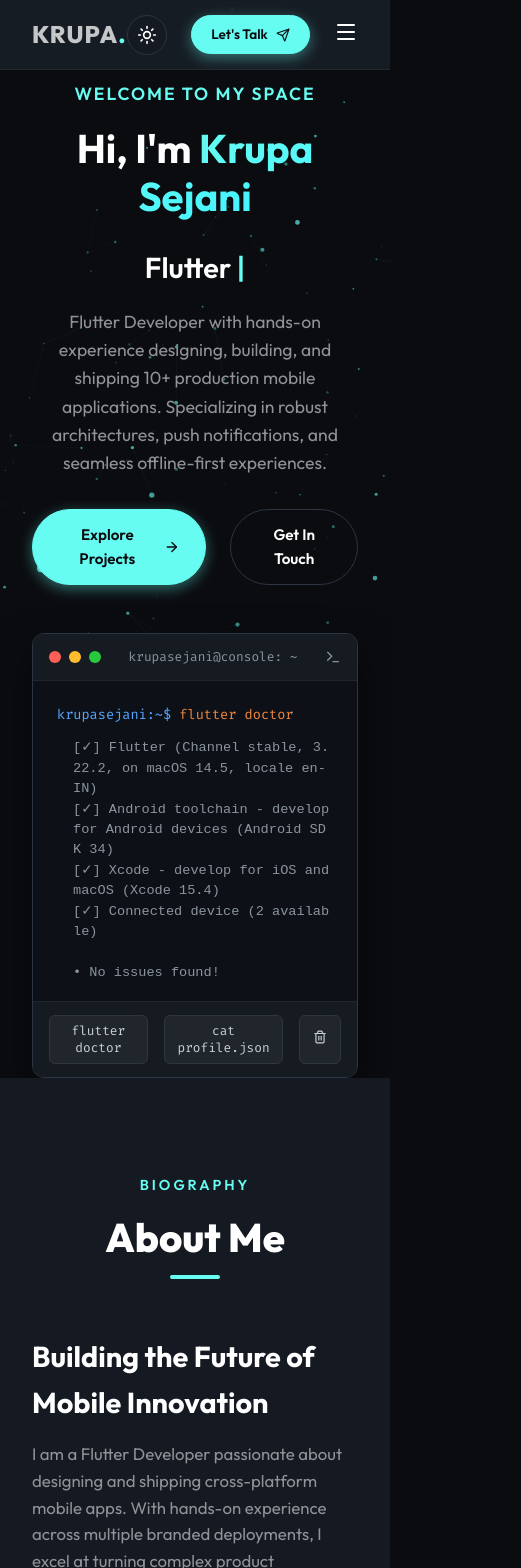
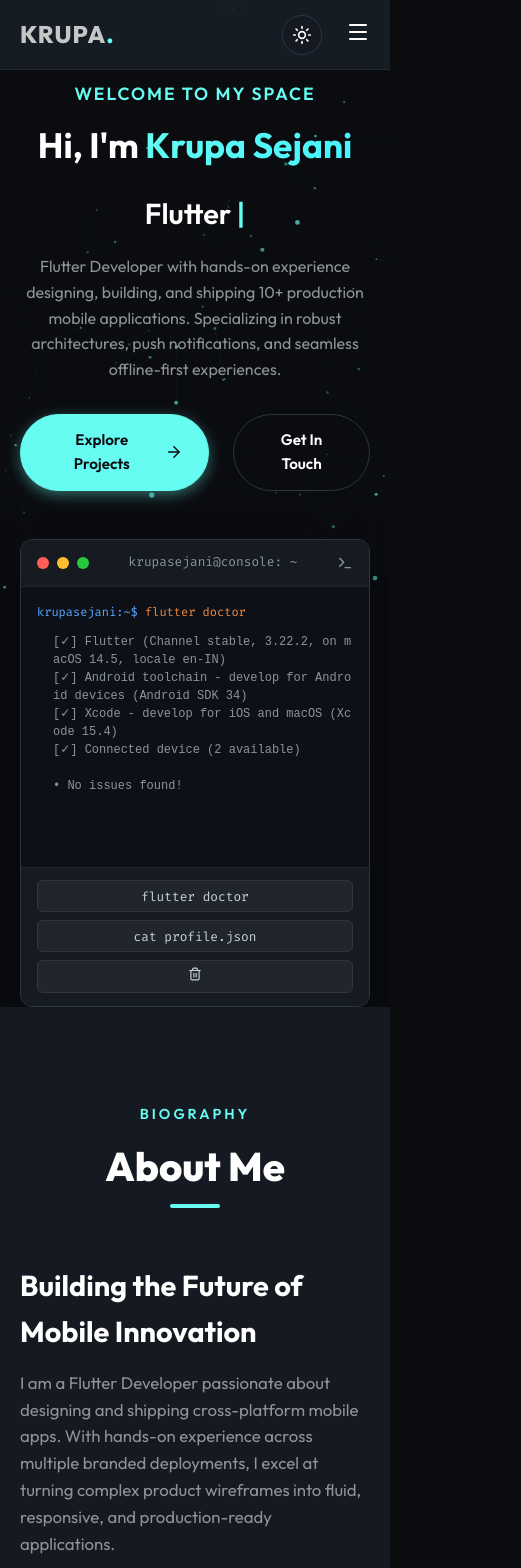
Before and after one commit to kishansejani/krupa, a React (Vite) app: page / in a window 390 px wide. Shown: the top 1568 px of the page, 521 px wide, since content can reach past the window. Built offline with nearby package versions, Linux system fonts and the light colour scheme.

Commit message:
Fix mobile responsiveness and overflow issues

```diff
--- a/src/components/Navbar.jsx
+++ b/src/components/Navbar.jsx
@@ -41,7 +41,7 @@ export default function Navbar({ theme, toggleTheme, activeSection }) {
             {theme === 'dark' ? <Sun size={20} /> : <Moon size={20} />}
           </button>
 
-          <a href="#contact" className="btn btn-primary" style={{ padding: '0.5rem 1.2rem', fontSize: '0.85rem' }}>
+          <a href="#contact" className="btn btn-primary nav-cta" style={{ padding: '0.5rem 1.2rem', fontSize: '0.85rem' }}>
             Let's Talk <Send size={14} />
           </a>
 
--- a/src/index.css
+++ b/src/index.css
@@ -46,8 +46,10 @@
   transition: background-color 0.3s ease, border-color 0.3s ease, color 0.2s ease;
 }
 
-html {
+html, body {
   scroll-behavior: smooth;
+  overflow-x: hidden;
+  width: 100%;
 }
 
 body {
@@ -414,6 +416,7 @@ h1, h2, h3, h4, h5, h6 {
   border-top: 1px solid #21262d;
   display: flex;
   gap: 1rem;
+  flex-wrap: wrap;
 }
 
 .term-btn {
@@ -999,6 +1002,7 @@ h1, h2, h3, h4, h5, h6 {
   color: #c9d1d9;
   height: 300px;
   overflow-y: auto;
+  overflow-x: auto;
 }
 
 .ide-code {
@@ -1276,14 +1280,53 @@ h1, h2, h3, h4, h5, h6 {
 }
 
 @media (max-width: 768px) {
+  .container {
+    padding: 0 1.25rem;
+  }
   .nav-links {
-    display: none; /* Mobile menu can be simplified */
+    position: fixed;
+    top: 70px;
+    left: -100%;
+    width: 100%;
+    height: calc(100vh - 70px);
+    background: var(--bg-secondary);
+    display: flex;
+    flex-direction: column;
+    align-items: center;
+    justify-content: center;
+    gap: 2rem;
+    transition: left 0.3s cubic-bezier(0.4, 0, 0.2, 1);
+    border-top: 1px solid var(--border-color);
+  }
+  .nav-links.open {
+    left: 0;
+  }
+  .nav-cta {
+    display: none !important;
   }
   .menu-btn {
     display: block;
   }
   .hero-title {
-    font-size: 2.5rem;
+    font-size: 2.2rem;
+  }
+  .hero-description {
+    font-size: 1rem;
+  }
+  .terminal-widget {
+    font-size: 0.75rem;
+  }
+  .terminal-body {
+    padding: 1rem;
+    height: 280px;
+  }
+  .terminal-controls {
+    flex-direction: column;
+    gap: 0.5rem;
+  }
+  .term-btn {
+    width: 100%;
+    text-align: center;
   }
   .stats-container {
     grid-template-columns: 1fr;
@@ -1294,6 +1337,25 @@ h1, h2, h3, h4, h5, h6 {
   }
   .skills-grid {
     grid-template-columns: 1fr;
+    gap: 1.5rem;
+  }
+  .ide-widget {
+    font-size: 0.75rem;
+  }
+  .ide-header {
+    flex-direction: column;
+    align-items: flex-start;
+  }
+  .ide-tabs {
+    width: 100%;
+    border-bottom: 1px solid #21262d;
+  }
+  .ide-tab {
+    flex-grow: 1;
+    text-align: center;
+  }
+  .ide-info {
+    padding: 0.5rem 1rem;
   }
   .timeline-container::after {
     left: 20px;
```
